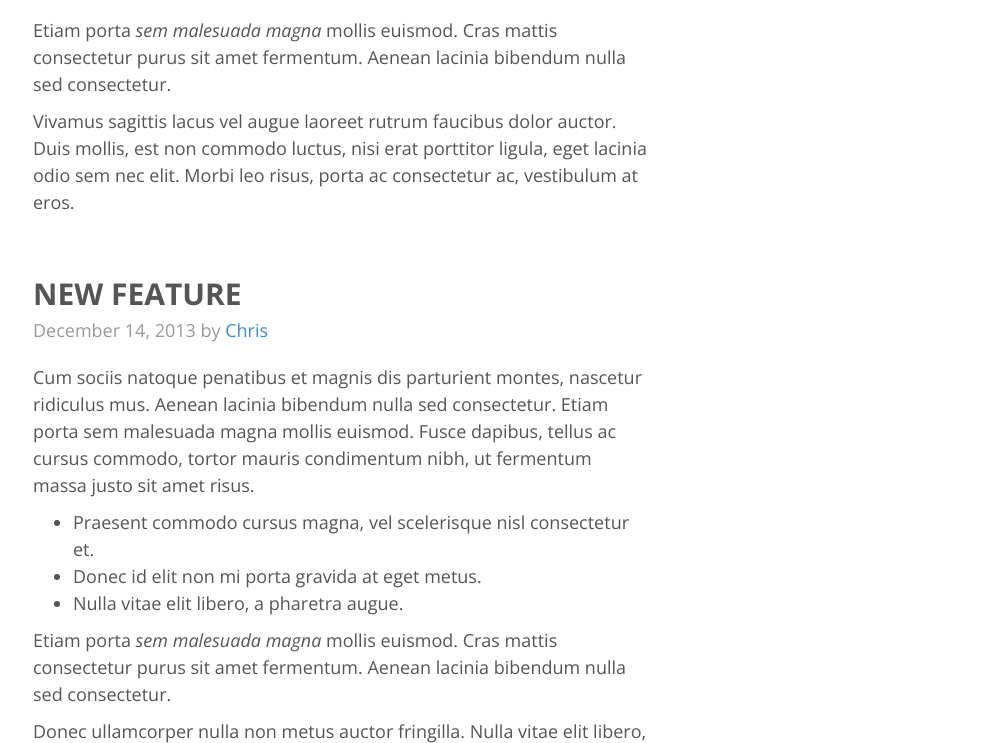
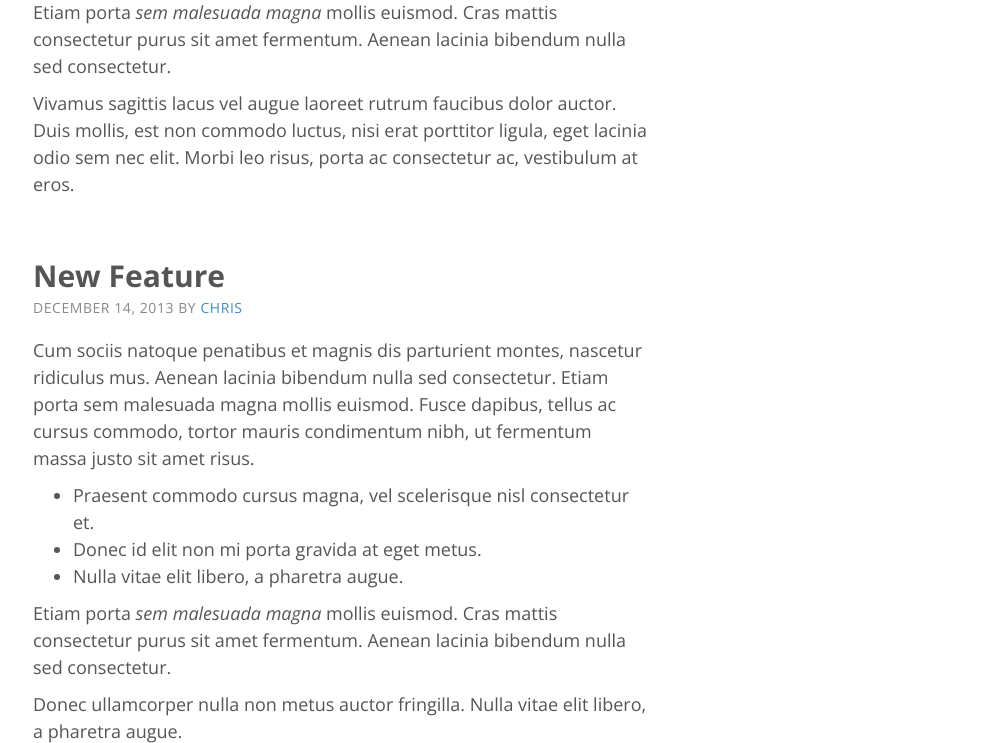
Before and after one commit to MarkLauman/MarkLauman.github.io, a plain HTML site: page blog/index.html in a window 1280 px wide. Shown: the part 1936-2679 px from the top of the page, without its empty margins (137-1140 px from the left). Drawn offline with nearby package versions, Linux system fonts and the light colour scheme; a script that the page names is missing.

Commit message:
css changes to meta tag

```diff
--- a/blog/css/blog.css
+++ b/blog/css/blog.css
@@ -138,12 +138,16 @@ h2 {
 .blog-post-title {
   margin-bottom: 5px;
   font-size: 30px;
-  text-transform: uppercase;
+  text-transform: capitalize;
   font-weight: 700;
 }
 .blog-post-meta {
   margin-bottom: 20px;
-  color: #999;
+  color: #888;
+  font-size: 14px;
+  letter-spacing: .04em;
+  text-transform: uppercase;
+  line-height: 18px;
 }
 
 
```
